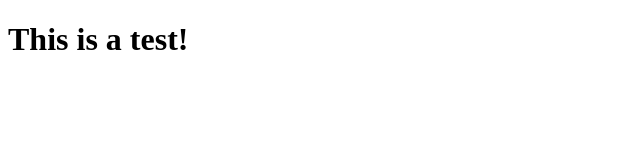
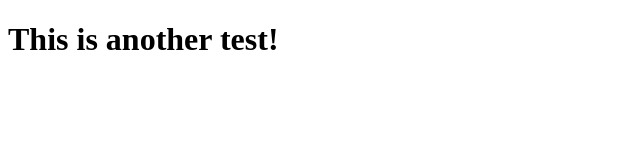
Before and after one commit to andrewerwinxyz/andrewerwinxyz.github.io, a plain HTML site: page index.html in a window 1280 px wide. Shown: the whole page, without its empty margins (0-640 px from the left). Drawn offline with Linux system fonts and the light colour scheme.

Commit message:
added content

```diff
--- a/index.html
+++ b/index.html
@@ -6,6 +6,6 @@
     <title>Andrew's Projects</title>
 </head>
 <body>
-	<h1>This is a test!</h1>
+	<h1>This is another test!</h1>
 </body>
 </html>
```
